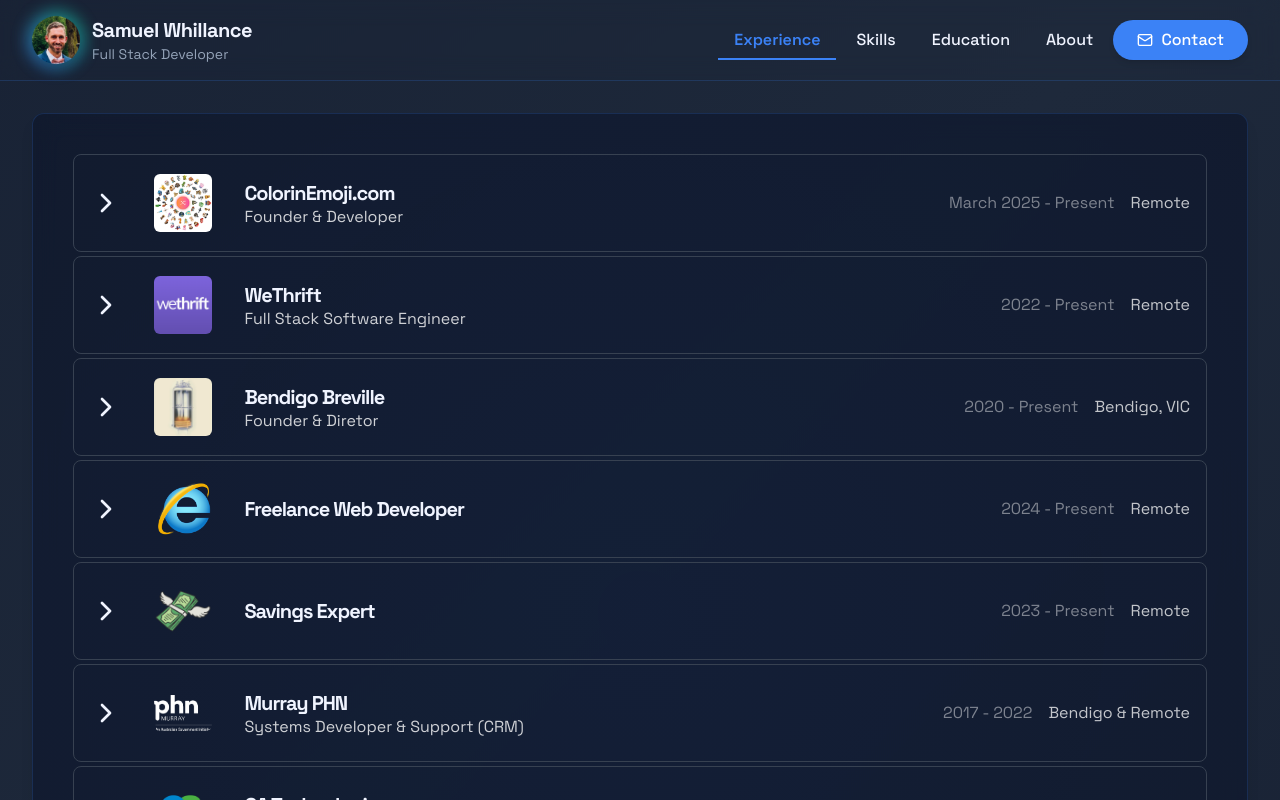
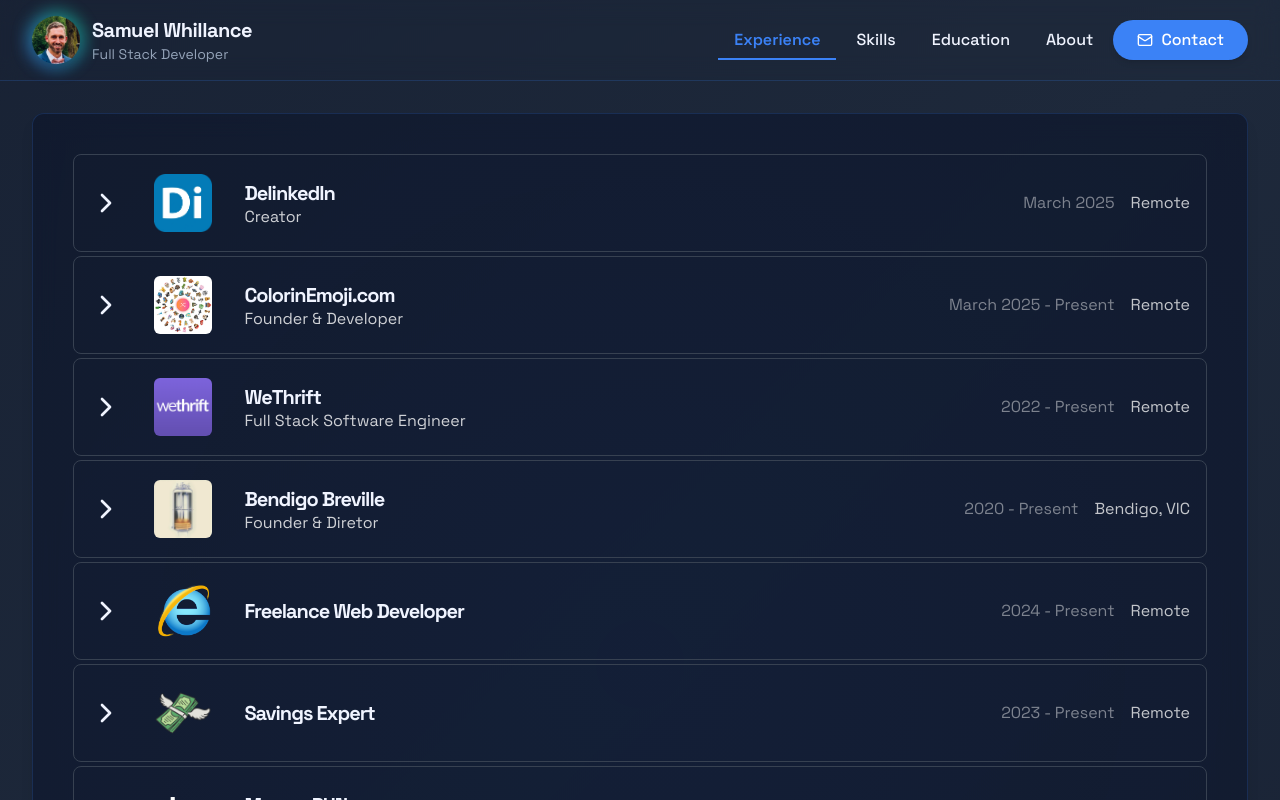
Before and after one commit to SamWhillance/samwhillance.com, a Next.js app: page /experience in a window 1280 px wide. Shown: the top 800 px of the page. Built offline with nearby package versions, Linux system fonts and the light colour scheme.

Commit message:
delinkedIn

```diff
--- a/src/app/experience/page.tsx
+++ b/src/app/experience/page.tsx
@@ -1,16 +1,18 @@
+import { Code, Database, Server } from 'lucide-react'
+
 import { Collapse } from '../../components/collapse'
 import ContentContainer from '../../components/content_container'
 import H3 from '../../components/h3'
 import Image from 'next/image'
 import PageContainer from '../../components/page_container'
 import VideoPlayer from '../../components/video_player'
-import { Server, Code, Database } from 'lucide-react'
 
 export default function Experience() {
 
 	return (
 		<PageContainer>
 			<ContentContainer>
+				<DelinkedIn />
 				<ColorInEmoji />
 				<Wethrift />
 				<BendigoBreville/>
@@ -49,6 +51,23 @@
 		<div className="glass-card p-6 space-y-4 text-text-muted">
 			{children}
 		</div>
+	)
+}
+
+const DelinkedIn = function () {
+	return (
+		<Listing image="/delinkedin.png" h1="DelinkedIn" h2="Creator" line1="March 2025" line2="Remote">
+			<Box>
+				<p><a href="https://delinkedin.com" target="_blank" rel="noopener noreferrer" className="text-blue-500 underline">DelinkedIn</a> is a Google Chrome extension that decodes corporate jargon, reveals hidden expectations, and exposes red flags in job postings - with just the right amount of humour.</p>
+				<p>LinkedIn (and other) job descriptions have an all-too-common problem: they're full of corporate buzzwords — terms which are now so overused that they have lost almost all meaning. Job ads read like HR word salad.</p>
+				<ul>
+					<li>‘Fast-paced environment’ becomes ‘You’ll never catch your breath.’</li>
+					<li>‘Wearing many hats’ turns into ‘One salary, five jobs.’</li>
+					<li>‘Collaborative culture’ is now ‘Endless meetings, no decisions.’</li>
+				</ul>
+				<p>DelinkedIn can sometimes reveal some useful insights, but it was mainly built for entertainment purposes (comedic relief after reading hundreds of job ads myself).</p>
+			</Box>
+		</Listing>
 	)
 }
 
```
Also changed, not shown: public/delinkedin.png (added).
